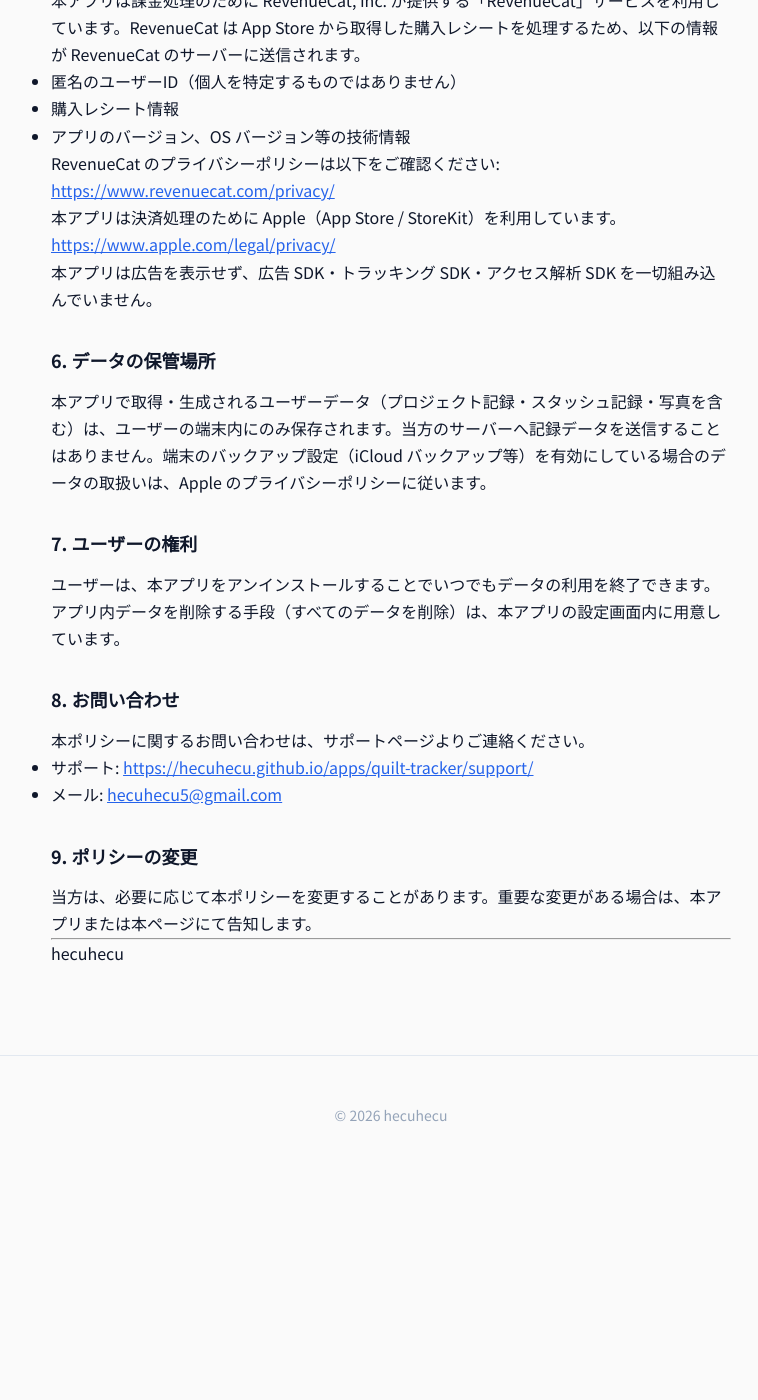
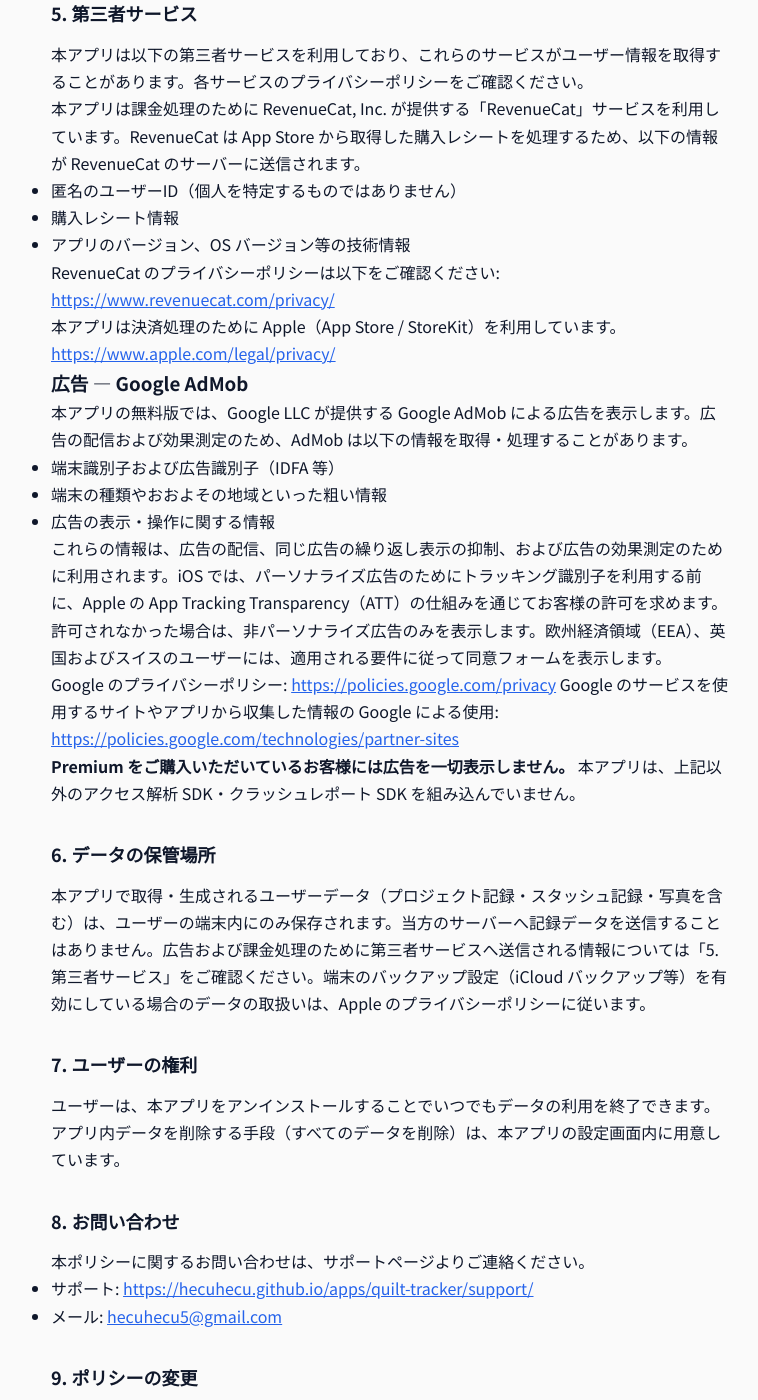
Before and after one commit to hecuhecu/hecuhecu.github.io, a Jekyll site: the page built from apps/quilt-tracker/privacy.md, in a window 1280 px wide and 1400 px high, scrolled down 1095 px. Shown: the whole window, without its empty margins (249-1007 px from the left). Built offline with Jekyll 4.4.1, drawn with Linux system fonts in a browser that asks for light colours; before the commit the page ends 2271 px from its top, so only the background shows below that; some of the changed text lies outside the part shown.

Commit message:
quilt-tracker: プライバシーポリシーに広告(AdMob)の記載を追加
広告導入に伴い、事実と異なる記載を修正する。

- 「広告を表示せず、広告SDK・トラッキングSDKを一切組み込んでいません」を削除
- 第三者サービスに Google AdMob の節を追加(取得情報/ATT/EEA同意フォーム/
  Premiumは非表示/Googleのポリシーリンク)
- 1章の「個人を特定する情報を収集しません」を当方による収集に限定し、
  第三者サービスへの参照を追記
- 6章のデータ保管場所にも第三者送信への参照を追記

Co-Authored-By: Claude Opus 5 (1M context) <noreply@anthropic.com>

```diff
--- a/apps/quilt-tracker/privacy.md
+++ b/apps/quilt-tracker/privacy.md
@@ -7,15 +7,17 @@ published_app: false  # リリース時に true へ。false の間は noindex
 
 # プライバシーポリシー
 
-最終更新日: 2026 年 7 月 24 日
+最終更新日: 2026 年 7 月 25 日
 
 hecuhecu（以下「当方」）は、モバイルアプリケーション「Quilt Tracker」（以下「本アプリ」）におけるユーザーのプライバシーを尊重し、個人情報の保護に努めます。本ポリシーは、本アプリにおける個人情報の取扱いについて説明するものです。
 
 ## 1. 取得する情報
 
-本アプリは、原則として個人を特定する情報を収集しません。
+本アプリは、当方が氏名・メールアドレス等の個人を特定する情報を収集することはありません。
 
 本アプリで登録したキルトプロジェクトの記録（パターン名・使用する布・ブロック進捗・メモ等）、布在庫（スタッシュ）の記録、布計算機の入力値、および添付した写真は、すべてお客様の端末内（ローカルデータベースおよびアプリ領域）に保存されます。これらのデータを当方のサーバーへ送信・保存することは一切ありません。
+
+ただし、無料版で表示する広告および課金処理のために、第三者サービス（Google AdMob・RevenueCat）が端末識別子等の情報を取得することがあります。詳細は「5. 第三者サービス」をご確認ください。
 
 ## 2. 写真について
 
@@ -50,11 +52,25 @@ RevenueCat のプライバシーポリシーは以下をご確認ください:
 本アプリは決済処理のために Apple（App Store / StoreKit）を利用しています。
 [https://www.apple.com/legal/privacy/](https://www.apple.com/legal/privacy/)
 
-本アプリは広告を表示せず、広告 SDK・トラッキング SDK・アクセス解析 SDK を一切組み込んでいません。
+### 広告 — Google AdMob
+
+本アプリの無料版では、Google LLC が提供する Google AdMob による広告を表示します。広告の配信および効果測定のため、AdMob は以下の情報を取得・処理することがあります。
+
+- 端末識別子および広告識別子（IDFA 等）
+- 端末の種類やおおよその地域といった粗い情報
+- 広告の表示・操作に関する情報
+
+これらの情報は、広告の配信、同じ広告の繰り返し表示の抑制、および広告の効果測定のために利用されます。iOS では、パーソナライズ広告のためにトラッキング識別子を利用する前に、Apple の App Tracking Transparency（ATT）の仕組みを通じてお客様の許可を求めます。許可されなかった場合は、非パーソナライズ広告のみを表示します。欧州経済領域（EEA）、英国およびスイスのユーザーには、適用される要件に従って同意フォームを表示します。
+
+Google のプライバシーポリシー: [https://policies.google.com/privacy](https://policies.google.com/privacy)
+Google のサービスを使用するサイトやアプリから収集した情報の Google による使用:
+[https://policies.google.com/technologies/partner-sites](https://policies.google.com/technologies/partner-sites)
+
+**Premium をご購入いただいているお客様には広告を一切表示しません。** 本アプリは、上記以外のアクセス解析 SDK・クラッシュレポート SDK を組み込んでいません。
 
 ## 6. データの保管場所
 
-本アプリで取得・生成されるユーザーデータ（プロジェクト記録・スタッシュ記録・写真を含む）は、ユーザーの端末内にのみ保存されます。当方のサーバーへ記録データを送信することはありません。端末のバックアップ設定（iCloud バックアップ等）を有効にしている場合のデータの取扱いは、Apple のプライバシーポリシーに従います。
+本アプリで取得・生成されるユーザーデータ（プロジェクト記録・スタッシュ記録・写真を含む）は、ユーザーの端末内にのみ保存されます。当方のサーバーへ記録データを送信することはありません。広告および課金処理のために第三者サービスへ送信される情報については「5. 第三者サービス」をご確認ください。端末のバックアップ設定（iCloud バックアップ等）を有効にしている場合のデータの取扱いは、Apple のプライバシーポリシーに従います。
 
 ## 7. ユーザーの権利
 
```
